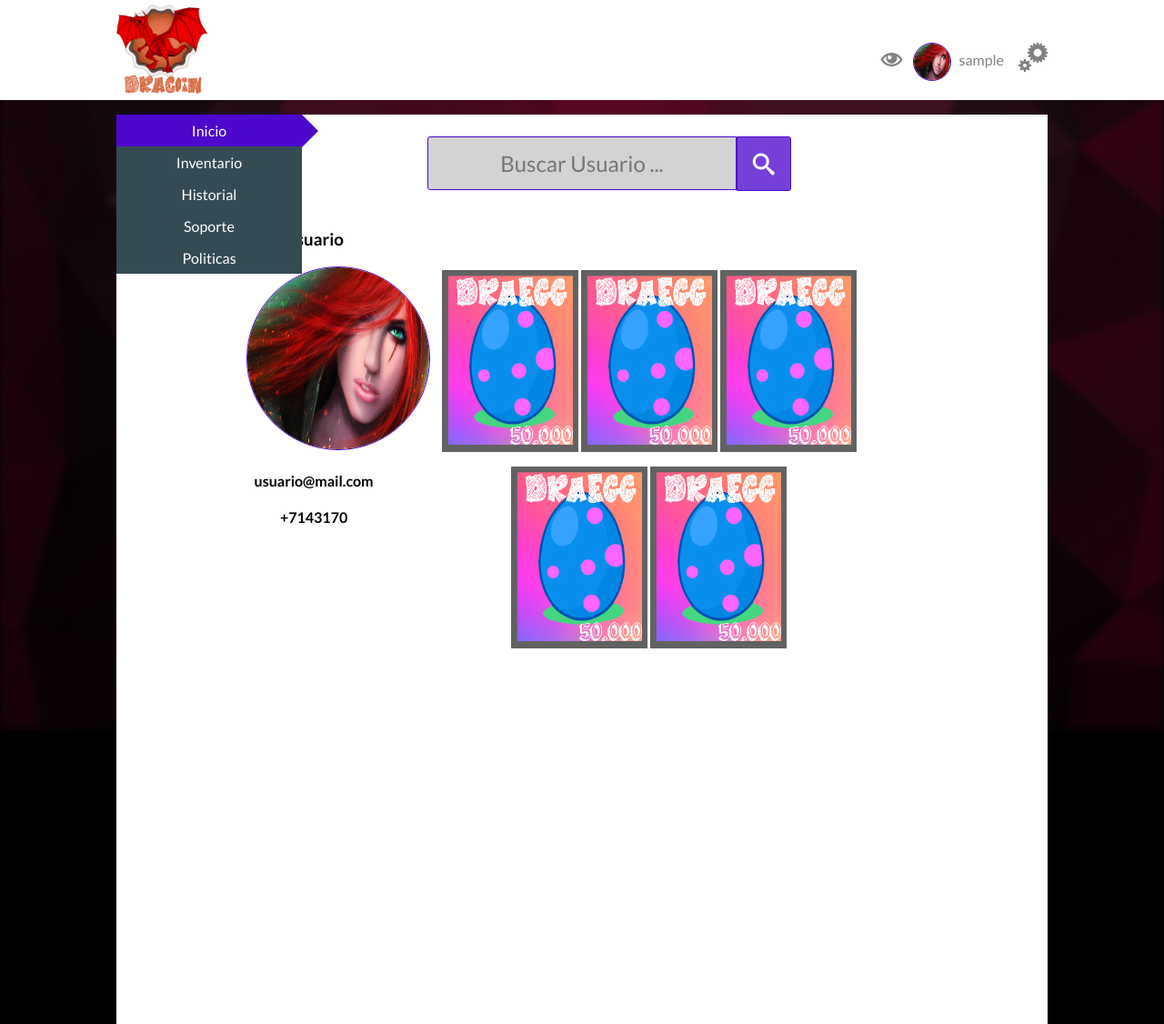
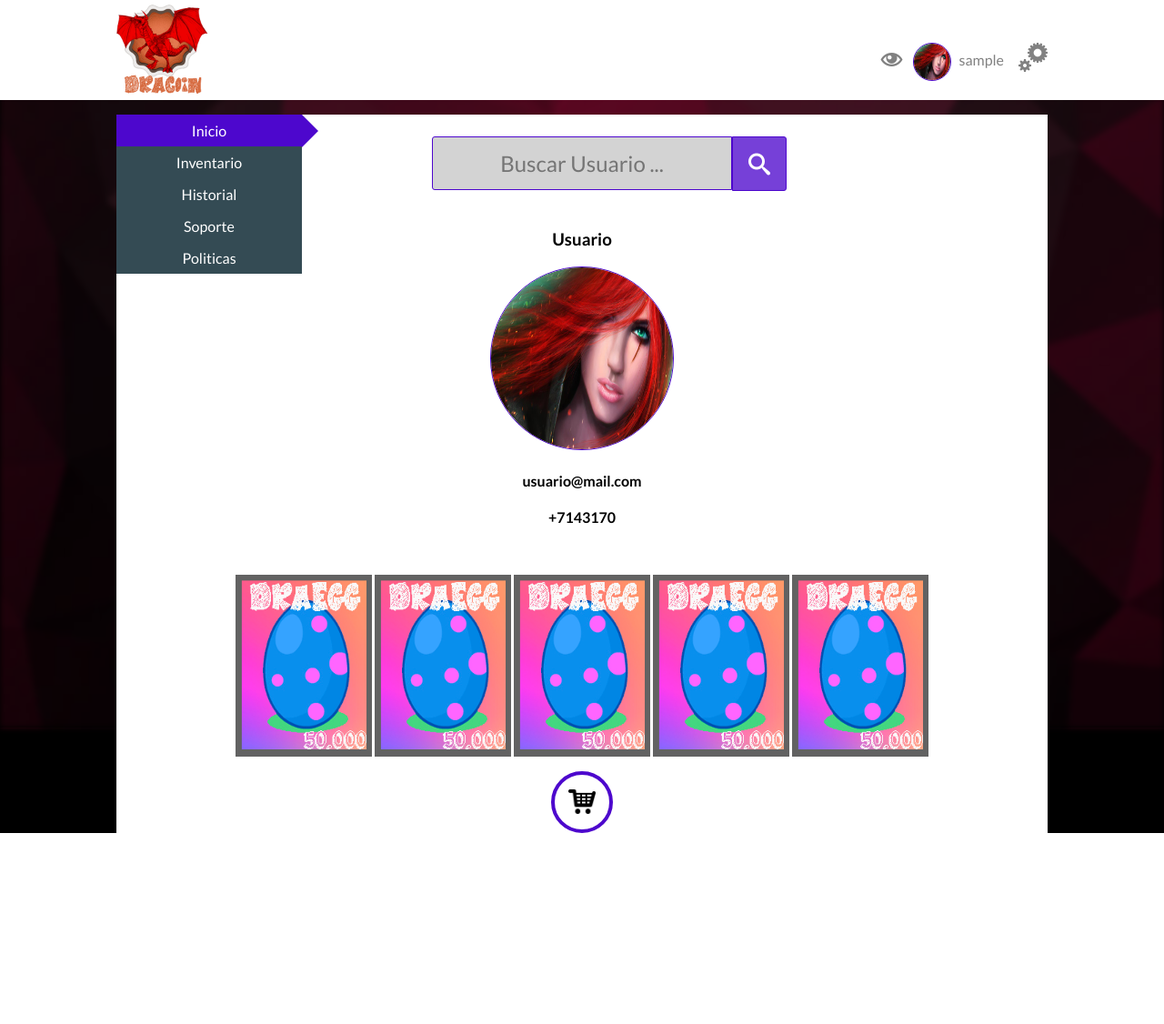
Before and after one commit to Darktowers/Dracoinn, a PHP site: page /user/index.php in a window 1280 px wide. Shown: the whole page at 91% size. After the commit the page ends 916 px from the top, so only its background shows below. Run offline with PHP 8.4, Linux system fonts and the light colour scheme; the visitor is signed in with stand-in values (Sample User, id 1).

Commit message:
Cambios en diseño

```diff
--- a/user/index.php
+++ b/user/index.php
@@ -60,7 +60,7 @@ session_start();
 						</div>
 					</form>
 					<div class="contenedorusuario">
-						<div class="avatar left">
+						<div class="avatar">
 							<h3>Usuario</h3>
 							<figure class="img-avatar round">
 								<img src="img_user/user.jpg" alt="user" width="200" height="200">
@@ -95,7 +95,7 @@ session_start();
 									<img src="Tarjetas/draegg.png" alt="" width="150" height="200">
 								</figure>
 							</div>
-							<div class="comprar"></div>
+							<div class="comprar round"><img src="img/cart.png" alt=""></div>
 						</div>
 					</div>
 
--- a/user/stylus/estilos.styl
+++ b/user/stylus/estilos.styl
@@ -234,7 +234,7 @@ figure
 
 
 .contenido
-	height 1000px
+	height auto
 	background white
 	margin-top 1em
 
@@ -261,12 +261,12 @@ figure
 
 .contenido-cartas
 	display inline-block
-	width 72%
+	width 100%
 	text-align center
 
 .searching
 	display inline-block
-	width 72%
+	width 50%
 	.searchicon
 		width 58px
 		height 58px
@@ -291,10 +291,8 @@ figure
 		display inline-block
 		color white
 .contenedorusuario
-
 	.avatar
-		display inline-block
-		width 20%
+		display block
 
 		figure
 			margin 0
@@ -303,10 +301,30 @@ figure
 			img
 				vertical-align top
 .cartas
-	display inline-block
-	width 80%
-	padding-top 4em
+	display block
+	width 100%
+	padding-top 2em
+	text-align center
 	.carta-item
 		display inline-block
 		width 150px
 		margin-bottom 1em
+
+
+	.comprar
+		display block
+		width 60px
+		height 60px
+		background white
+		margin 0 auto
+		border 4px solid morado
+		transition all 0.8s
+		&:hover
+			background green
+			cursor pointer
+			border 4px solid green
+		img
+			width 30px
+			vertical-align top
+			position relative
+			top 28%
```
Also changed, not shown: user/css/estilos.css, user/img/cart.png (added).
